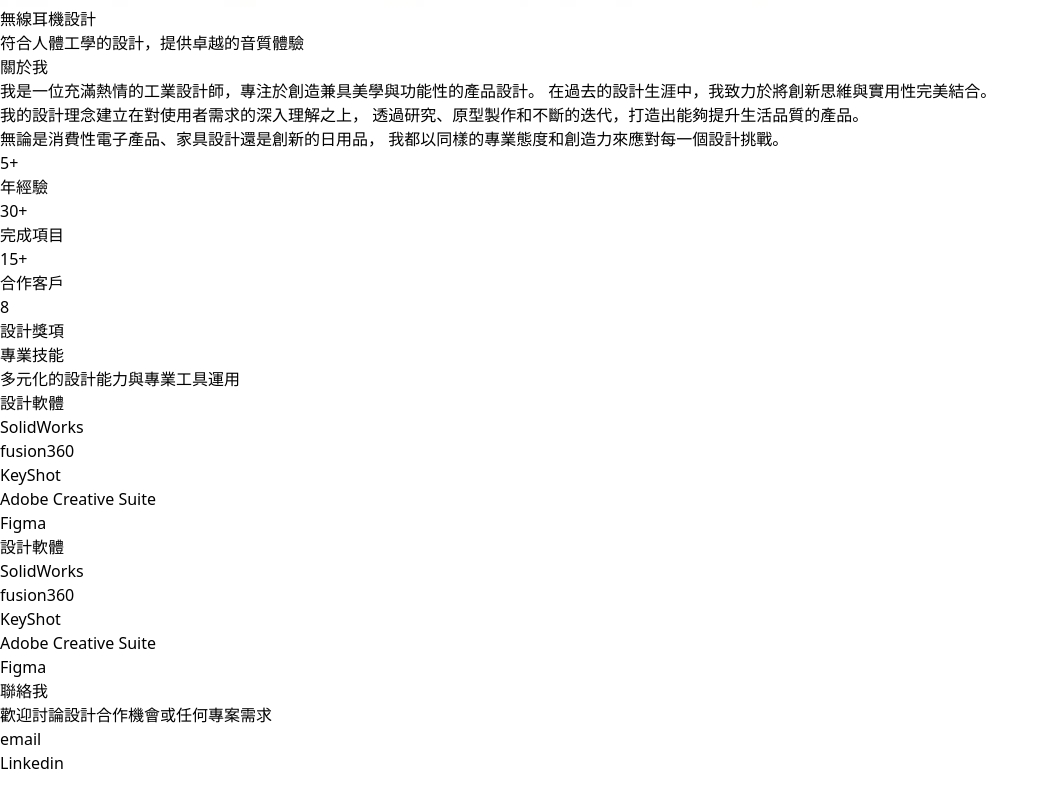
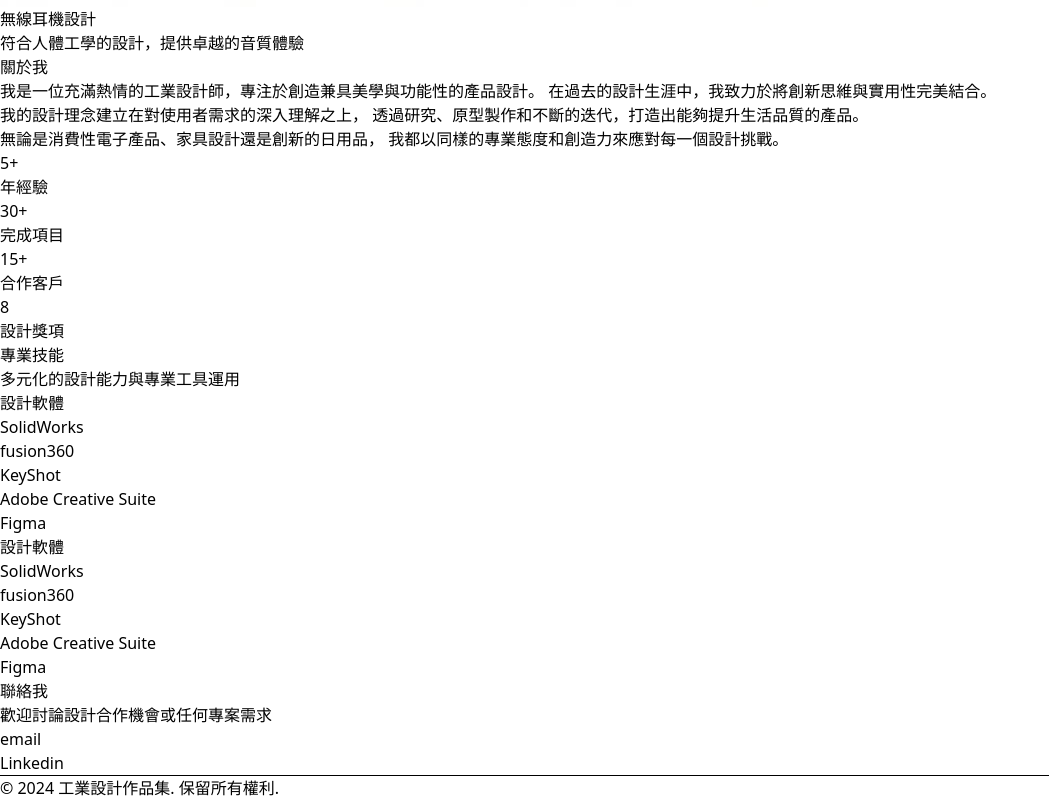
Before and after one commit to XReverieX/profileeee, a plain HTML site: page index.html in a window 1280 px wide. Shown: the part 2129-2929 px from the top of the page, without its empty margins (0-1049 px from the left). Before the commit the page ends 2904 px from the top, so only its background shows below. Drawn offline with nearby package versions, Linux system fonts and the light colour scheme; files whose address does not match are found by name.

Commit message:
feat: Add footer. html structure done.

```diff
--- a/index.html
+++ b/index.html
@@ -124,6 +124,10 @@
             </div>
         </div>
     </div>
+    <footer>
+        <hr>
+        <p>© 2024 工業設計作品集. 保留所有權利.</p>
+    </footer>
 </body>
 
 </html>
```
